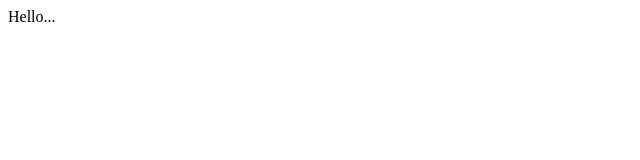
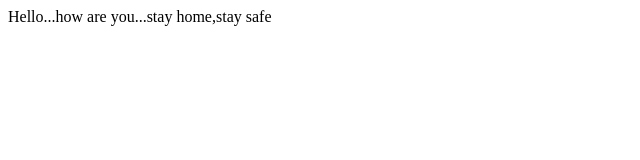
Before and after one commit to chayanjeeta/lecture1, a plain HTML site: page index.html in a window 1280 px wide. Shown: the whole page, without its empty margins (0-640 px from the left). Drawn offline with Linux system fonts and the light colour scheme.

Commit message:
changed the body

```diff
--- a/index.html
+++ b/index.html
@@ -3,7 +3,7 @@
 <head>
 <title>TEST</title>
 <body>
-Hello...
+Hello...how are you...stay home,stay safe
 </body>
 </head>
 </html>
```
